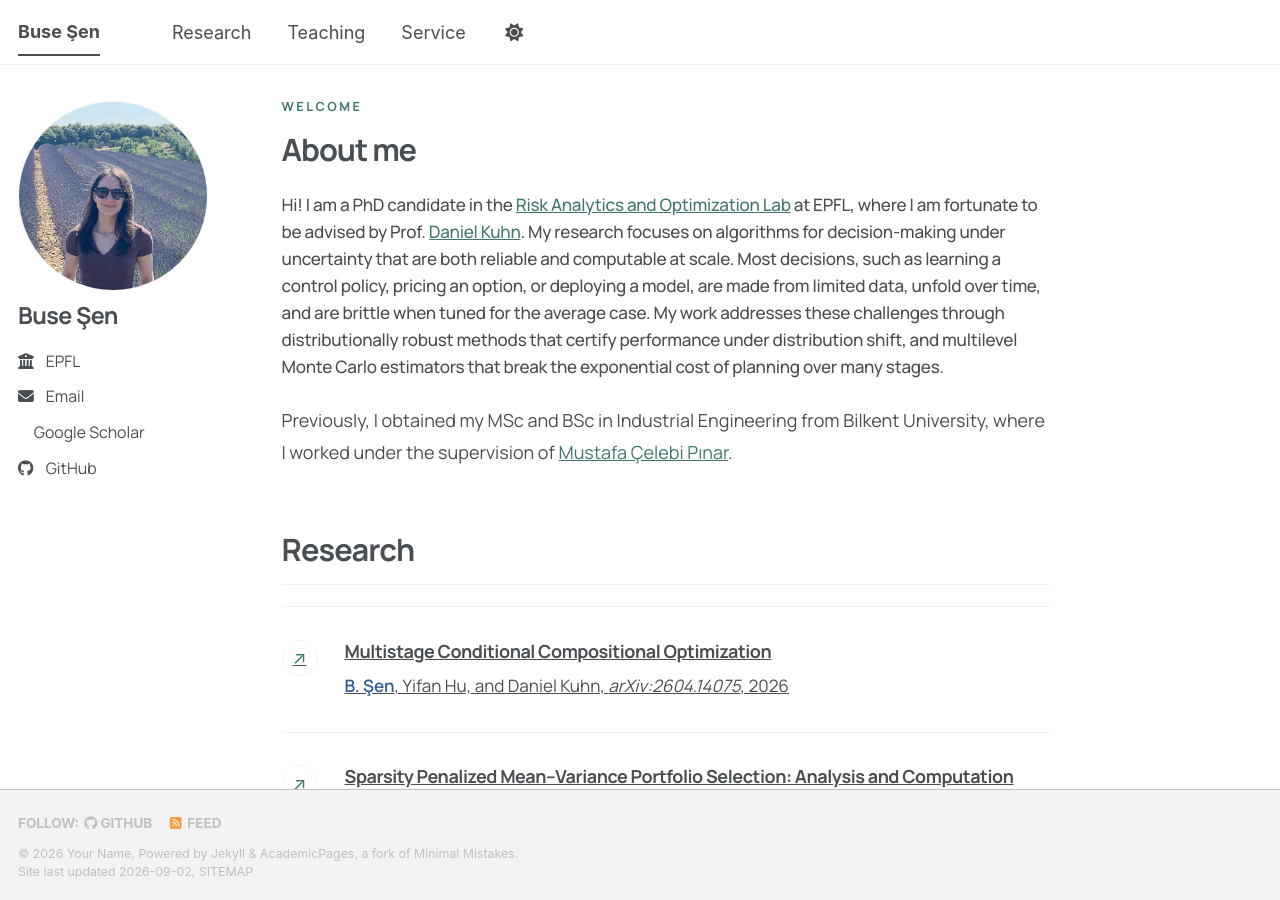
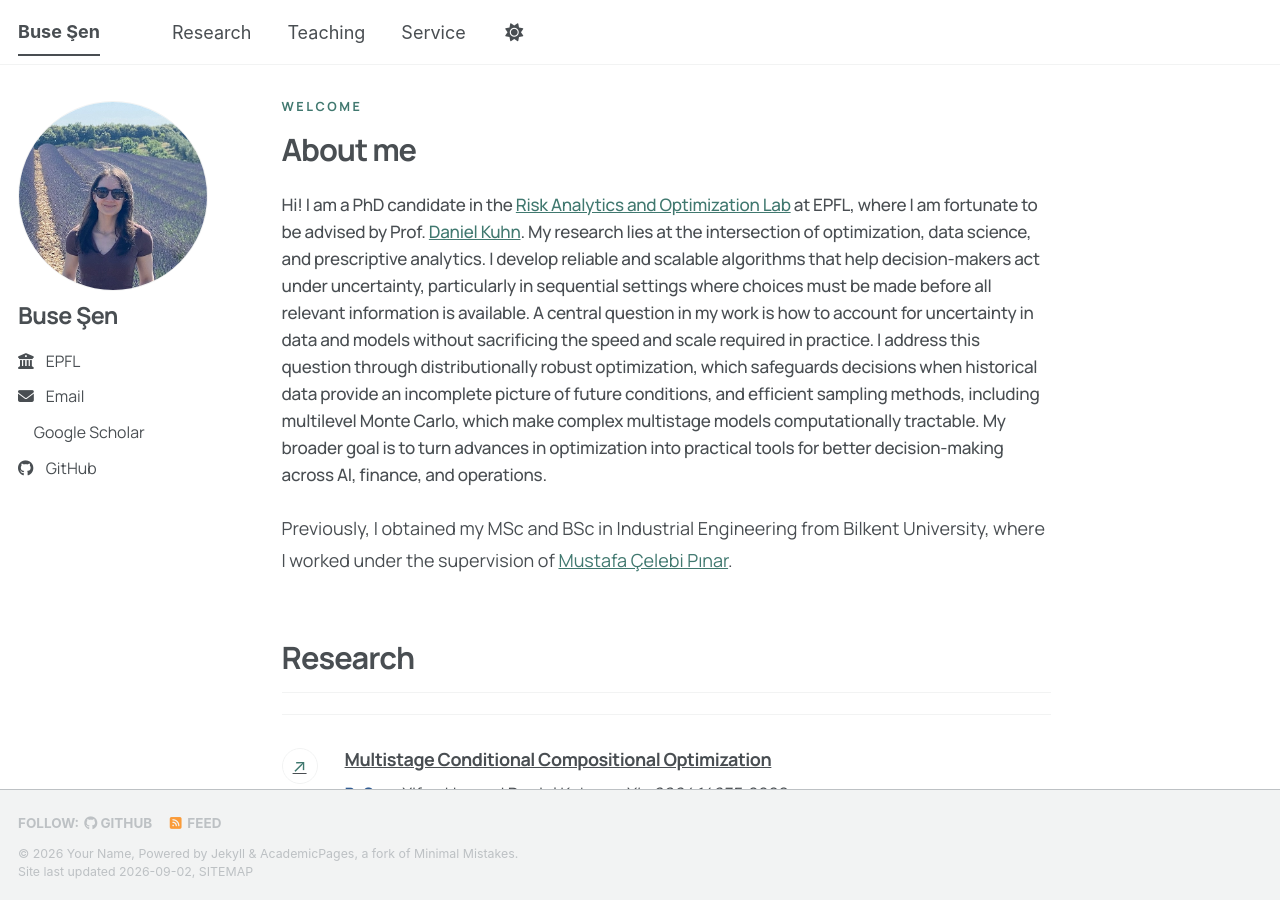
Before and after one commit to busesen/busesen.github.io, a Jekyll site: the page built from _pages/about.md, in a window 1280 px wide and 900 px high. Built offline with Jekyll 4.4.1, drawn with Linux system fonts in a browser that asks for light colours; a style sheet for code colours, icons or effects is not loaded.

Commit message:
Update about.md

```diff
--- a/_pages/about.md
+++ b/_pages/about.md
@@ -9,7 +9,7 @@ redirect_from:
   - /about.html
 ---
 
-Hi! I am a PhD candidate in the [Risk Analytics and Optimization Lab](https://www.epfl.ch/labs/rao/) at EPFL, where I am fortunate to be advised by Prof. [Daniel Kuhn](https://people.epfl.ch/daniel.kuhn?lang=en). My research focuses on algorithms for decision-making under uncertainty that are both reliable and computable at scale. Most decisions, such as learning a control policy, pricing an option, or deploying a model, are made from limited data, unfold over time, and are brittle when tuned for the average case. My work addresses these challenges through distributionally robust methods that certify performance under distribution shift, and multilevel Monte Carlo estimators that break the exponential cost of planning over many stages.
+Hi! I am a PhD candidate in the [Risk Analytics and Optimization Lab](https://www.epfl.ch/labs/rao/) at EPFL, where I am fortunate to be advised by Prof. [Daniel Kuhn](https://people.epfl.ch/daniel.kuhn?lang=en). My research lies at the intersection of optimization, data science, and prescriptive analytics. I develop reliable and scalable algorithms that help decision-makers act under uncertainty, particularly in sequential settings where choices must be made before all relevant information is available. A central question in my work is how to account for uncertainty in data and models without sacrificing the speed and scale required in practice. I address this question through distributionally robust optimization, which safeguards decisions when historical data provide an incomplete picture of future conditions, and efficient sampling methods, including multilevel Monte Carlo, which make complex multistage models computationally tractable. My broader goal is to turn advances in optimization into practical tools for better decision-making across AI, finance, and operations.
 {: .about-lead}
 
 Previously, I obtained my MSc and BSc in Industrial Engineering from Bilkent University, where I worked under the supervision of [Mustafa Çelebi Pınar](https://www.ie.bilkent.edu.tr/~mustafap/).
```
